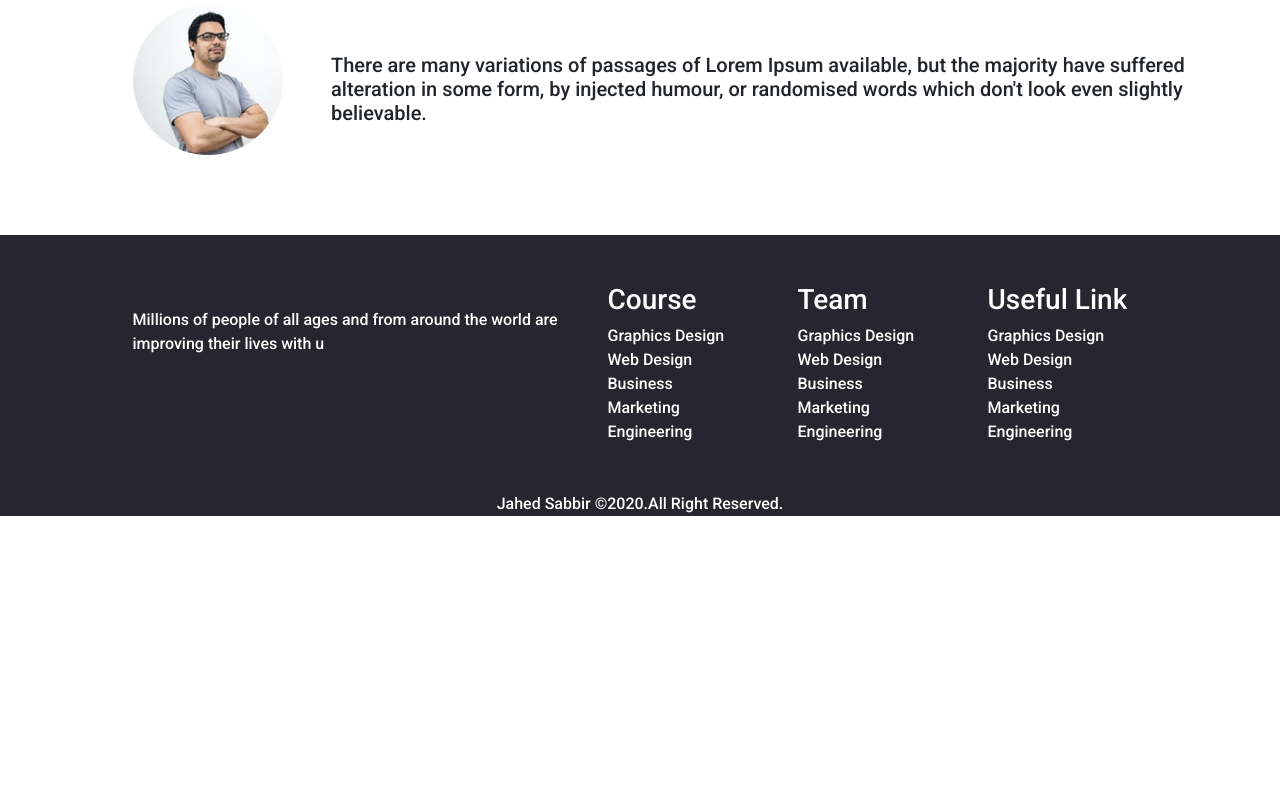
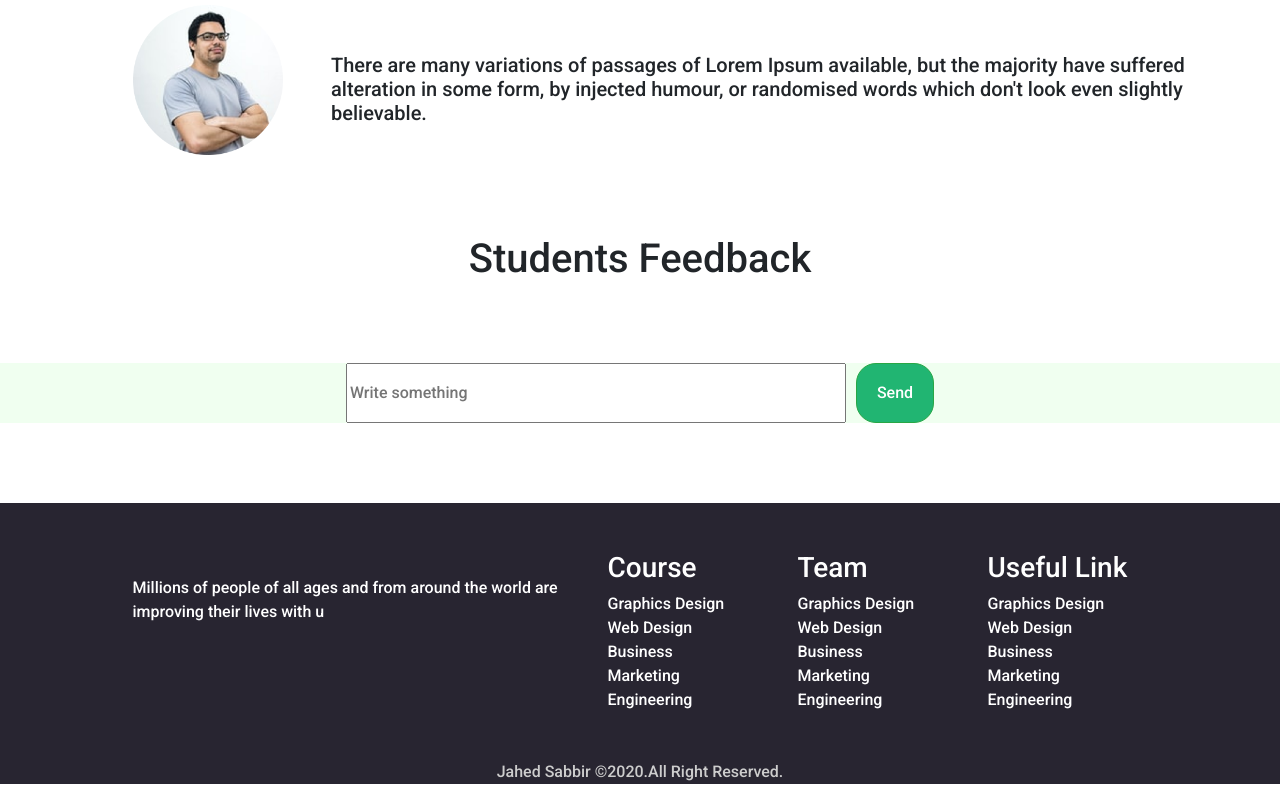
Before and after one commit to jahedsabbir/E-School-web, a plain HTML site: page index.html in a window 1280 px wide. Shown: the part 1698-2498 px from the top of the page. Before the commit the page ends 2230 px from the top, so only its background shows below. Drawn offline with nearby package versions, Linux system fonts and the light colour scheme.

Commit message:
final commit

```diff
--- a/index.html
+++ b/index.html
@@ -10,7 +10,8 @@
 </head>
 <body>
     <!-- Nav section-->
-   <header class="header-top">
+
+   <header class="header-top-bg">
     <div class="container">
         <nav class="navbar navbar-expand-lg navbar-light ">
             <a class="navbar-brand" href="#">
@@ -28,7 +29,7 @@
                   <a class="nav-link" href="#courses">Courses</a>
                 </li>
                 <li class="nav-item">
-                  <a class="nav-link" href="#laptop">Others</a>
+                  <a class="nav-link" href="#others">Others</a>
                 </li>
                 <li class="nav-item">
                   <a class="nav-link" href="#blog" >Blog</a>
@@ -53,6 +54,7 @@
 </header>
 
 <!--Details section-->
+
         <section class="container">
             <div class="row d-flex justify-content-center">
                 <div class="col-md-2 col-sm-12 detail-sect text-center padding-10">
@@ -81,6 +83,7 @@
         </section>
 
        <!--online course section-->
+
        <section class="container">
            <h1 class="text-center" id="courses">Online Courses</h1>
 
@@ -129,23 +132,22 @@
                   <p>60 seats</p>
               </div>
 
-
-
             </div>
           </div>
         </div>
        </section>
 
        <!--Testimonial section-->
+
         <section class="container">
           <h1 class="text-center" id="blog">Testimonial</h1>
         </section>
         <section class="container">
           <div class="row d-flex justify-content-center">
-            <div class="col-sm-10 col-sm-12">
+            <div class="col-sm-12 ">
               <div class="d-flex justify-content-center ml-5 justify-content-between">
                 <img  class="detail-img" src="images/Photos/Man.png" alt="">
-                <h5 class="ml-5 mt-5">
+                <h5 class="ml-5 mt-5 ">
                   There are many variations of passages of Lorem Ipsum available, but the
                   majority have suffered alteration in some form, by injected humour,
                   or randomised words which don't look even slightly believable.
@@ -158,8 +160,19 @@
 
         <!-- Extra Add-->
 
+            <section>
+              <h1 class="text-center">Students Feedback</h1>
+           </section>
+           <section>
+            <div class=" d-flex justify-content-center message-box-bg">
+                <input type="text" name="#" id="text-box" placeholder="Write something">
+
+                <button type="button" class="btn btn-success">Send</button>
+          </div>
+        </section>
 
       <!--Footer  Area-->
+
       <footer class="footer ">
        <div class="container">
         <div class="row d-flex justify-content-center align-items-center mt-5">
@@ -194,11 +207,13 @@
             <a href="#">Engineering</a><br>
           </div>
       </div>
-      <p class="text-center mt-5">Jahed Sabbir &copy;2020.All Right Reserved.</p>
+      <p class="text-center mt-5 footer-end">Jahed Sabbir &copy;2020.All Right Reserved.</p>
 
     </div>
   </footer>
+
 <!--javascript call-->
+
     <script src="https://code.jquery.com/jquery-3.5.1.slim.min.js" integrity="sha384-DfXdz2htPH0lsSSs5nCTpuj/zy4C+OGpamoFVy38MVBnE+IbbVYUew+OrCXaRkfj" crossorigin="anonymous"></script>
     <script src="https://cdn.jsdelivr.net/npm/popper.js@1.16.0/dist/umd/popper.min.js" integrity="sha384-Q6E9RHvbIyZFJoft+2mJbHaEWldlvI9IOYy5n3zV9zzTtmI3UksdQRVvoxMfooAo" crossorigin="anonymous"></script>
     <script src="https://stackpath.bootstrapcdn.com/bootstrap/4.5.0/js/bootstrap.min.js" integrity="sha384-OgVRvuATP1z7JjHLkuOU7Xw704+h835Lr+6QL9UvYjZE3Ipu6Tp75j7Bh/kR0JKI" crossorigin="anonymous"></script>
--- a/style.css
+++ b/style.css
@@ -10,7 +10,7 @@ section{
     height: auto;
 
 }
-.header-top{
+.header-top-bg{
     background-color: #F0FFF0 ;
 
 
@@ -38,7 +38,7 @@ section{
     height: 150px;
 }
 .detail-sect{
-    background-color:#F0FFF0 ;
+    background-color:#F0FFF0;
     border-radius: 10px;
     margin-left: 80px;
 }
@@ -60,8 +60,16 @@ section{
 .card{
     border:none;
 }
+.message-box-bg{
+    background-color:#F0FFF0;
+}
+#text-box{
+    width: 500px;
+    height: 60px;
+    margin-right: 10px;
+}
 footer{
-    background-color:#272530;
+    background-color:#282531;
 
 }
 
@@ -72,3 +80,6 @@ a{
 .footer,h3{
     color: white;
 }
+.footer-end {
+    color: #CDCDCD;
+}
```
